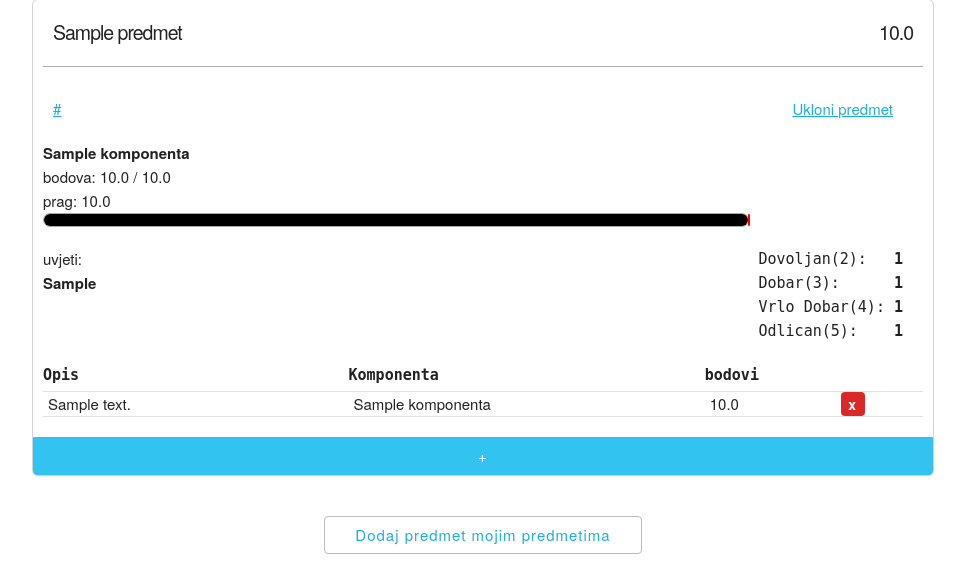
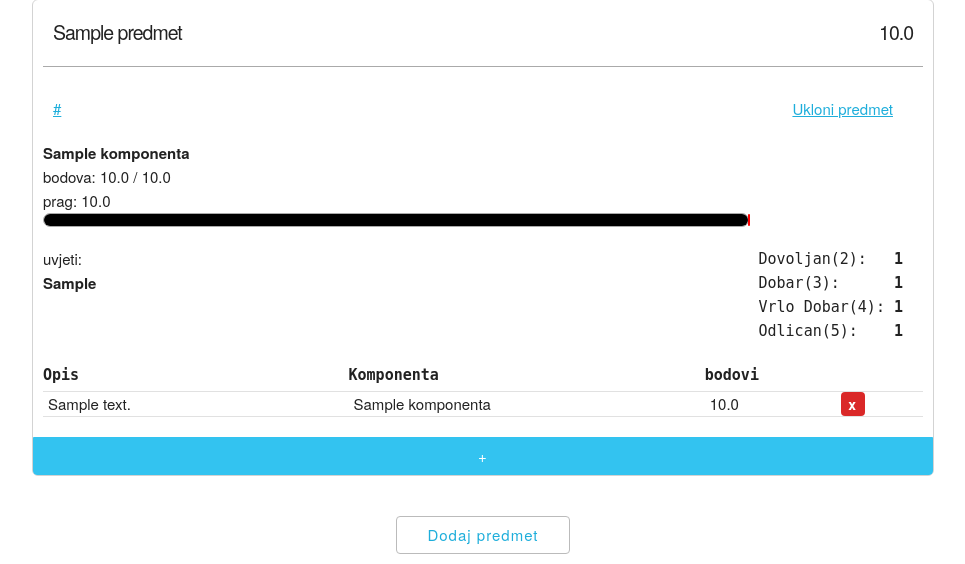
Before and after one commit to Mats01/fer-grades-calculator, a Django app: page / in a window 1280 px wide. Shown: the part 300-864 px from the top of the page, without its empty margins (157-1122 px from the left). Run offline with Django 3.2, Linux system fonts and the light colour scheme; a user stored in the database is signed in; tables that the repository leaves empty hold one stand-in row (values such as "Sample post"); some libraries are stand-ins or nearby versions.

Commit message:
🙊 less verbous add btn

```diff
--- a/fer_grades/templates/moj-predmeti.html
+++ b/fer_grades/templates/moj-predmeti.html
@@ -151,7 +151,7 @@
 
 
 <div class="centered_alone_btn">
-    <a href="/dodaj-predmet/"> <button>Dodaj predmet mojim predmetima</button></a>
+    <a href="/dodaj-predmet/"> <button>Dodaj predmet</button></a>
 </div>
 
 
```
